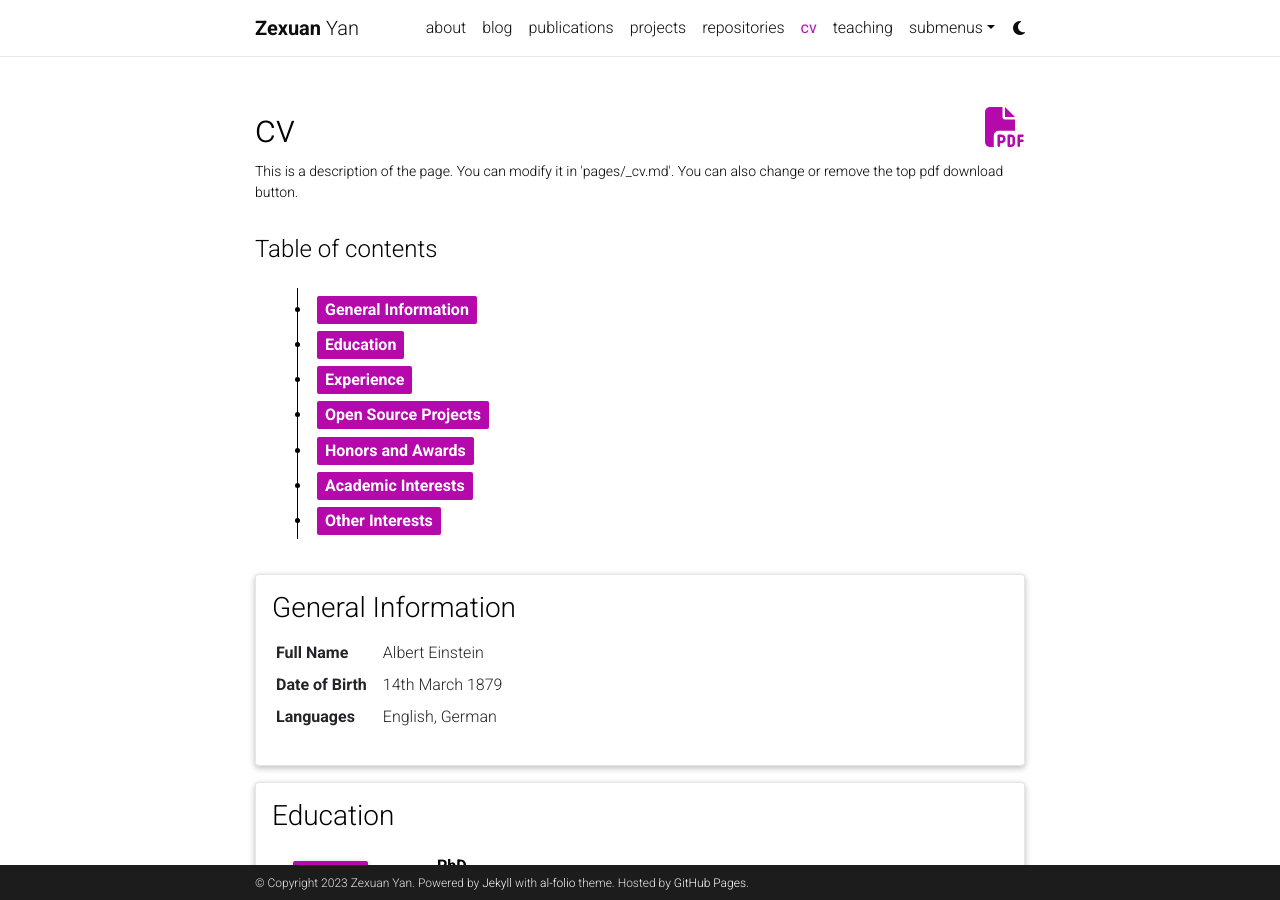
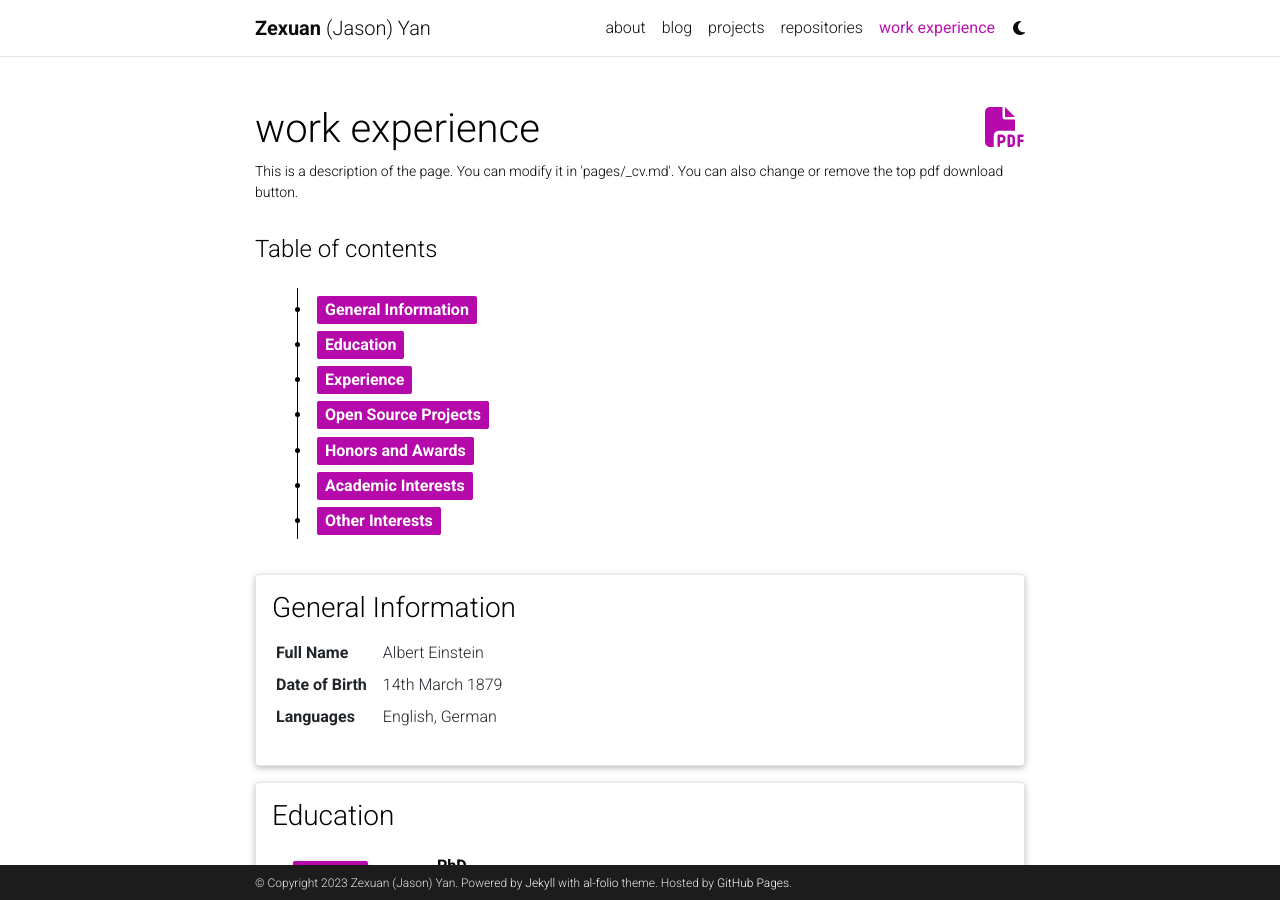
Before and after one commit to zexuanyan/zexuanyan.github.io, a Jekyll site: the page built from _pages/cv.md, in a window 1280 px wide and 900 px high. Built offline with Jekyll 4.4.1, drawn with Linux system fonts in a browser that asks for light colours; comment, search, counter and statistics services are not loaded; a style sheet for code colours, icons or effects is not loaded.

Commit message:
initial setup

```diff
--- a/_config.yml
+++ b/_config.yml
@@ -4,7 +4,7 @@
 
 title: blank # the website title (if blank, full name will be used instead)
 first_name: Zexuan
-middle_name:
+middle_name: (Jason)
 last_name: Yan
 email: zexuany2@illinois.edu
 description: > # the ">" symbol means to ignore newlines until "footer_text:"
@@ -17,8 +17,8 @@
 lang: en # the language of your site (for example: en, fr, cn, ru, etc.)
 icon: ⚛️  # the emoji used as the favicon (alternatively, provide image name in /assets/img/)
 
-url: https://JasonY35.github.io # the base hostname & protocol for your site
-baseurl: /al-folio # the subpath of your site, e.g. /blog/
+url: https://zexuanyan.github.io # the base hostname & protocol for your site
+baseurl: # the subpath of your site, e.g. /blog/
 last_updated: false # set to true if you want to display last updated in the footer
 impressum_path:  # set to path to include impressum link in the footer, use the same path as permalink in a page, helps to conform with EU GDPR
 
@@ -70,11 +70,11 @@
 # Social integration
 # -----------------------------------------------------------------------------
 
-github_username: JasonY35
+github_username: zexuanyan
 gitlab_username: # your GitLab user name
 twitter_username: # your Twitter handle
 mastodon_username: # your mastodon instance+username in the format instance.tld/@username
-linkedin_username: # your LinkedIn user name
+linkedin_username: jason-yan-96bb7124a
 telegram_username: # your Telegram user name
 scholar_userid: # your Google Scholar ID
 semanticscholar_id: # your Semantic Scholar ID
@@ -106,7 +106,7 @@
 zotero_username: # your zotero username
 
 contact_note: >
-  You can even add a little note about which of these is the best way to reach you.
+  Please contact me through email if you have any questions or comments.
 
 # -----------------------------------------------------------------------------
 # Analytics and search engine verification
@@ -170,20 +170,20 @@
   news:
     defaults:
       layout: post
-    output: true
+    output: false
     permalink: /news/:path/
   projects:
     output: true
     permalink: /projects/:path/
 
 announcements:
-  enabled: true
+  enabled: false
   scrollable: true # adds a vertical scroll bar if there are more than 3 news items
   limit: 5 # leave blank to include all the news in the `_news` folder
 
 latest_posts:
-  enabled: true
-  scrollable: true # adds a vertical scroll bar if there are more than 3 new posts items
+  enabled: false
+  scrollable: false # adds a vertical scroll bar if there are more than 3 new posts items
   limit: 3 # leave blank to include all the blog posts
 
 # -----------------------------------------------------------------------------
--- a/_pages/cv.md
+++ b/_pages/cv.md
@@ -1,9 +1,9 @@
 ---
 layout: cv
-permalink: /cv/
-title: cv
+permalink: /work_experience/
+title: work experience
 nav: true
 nav_order: 4
-cv_pdf: example_pdf.pdf
+cv_pdf: ZexuanYan_Resume.pdf
 description: This is a description of the page. You can modify it in 'pages/_cv.md'. You can also change or remove the top pdf download button.
 ---
```
Also changed, not shown: README.md (+6 -0 lines), _pages/about.md (+7 -12 lines), _pages/dropdown.md (+1 -1 lines), _pages/publications.md (+1 -1 lines), _pages/teaching.md (+1 -1 lines), 2 other files.
